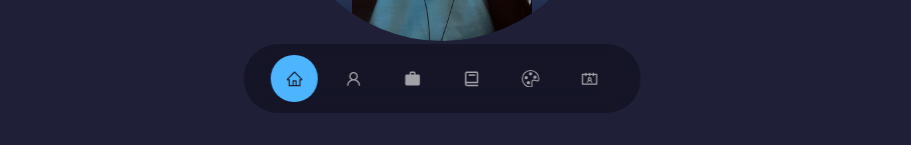
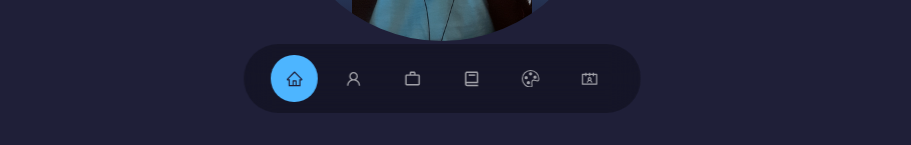
Before and after one commit to ramichr/portfolio, a React (Vite) app: page / in a window 1280 px wide. Shown: the part 655-800 px from the top of the page, without its empty margins (198-1109 px from the left). Built offline with nearby package versions, Linux system fonts and the light colour scheme.

Commit message:
change icon in Nav :Experience Icon

```diff
--- a/src/components/nav/Nav.tsx
+++ b/src/components/nav/Nav.tsx
@@ -1,6 +1,6 @@
 import './nav.css'
 import { AiOutlineContacts, AiOutlineHome, AiOutlineUser } from 'react-icons/ai'
-import { MdOutlineWork } from 'react-icons/md'
+import { MdOutlineWorkOutline } from 'react-icons/md'
 import { BiBook } from 'react-icons/bi'
 import { BsPalette } from 'react-icons/bs'
 import { useState } from 'react'
@@ -33,7 +33,7 @@ export default function Nav() {
         }}
         className={activeNav === '#experience' ? 'active' : ''}
       >
-        <MdOutlineWork />
+        <MdOutlineWorkOutline />
       </a>
       <a
         href='#skills'
```
